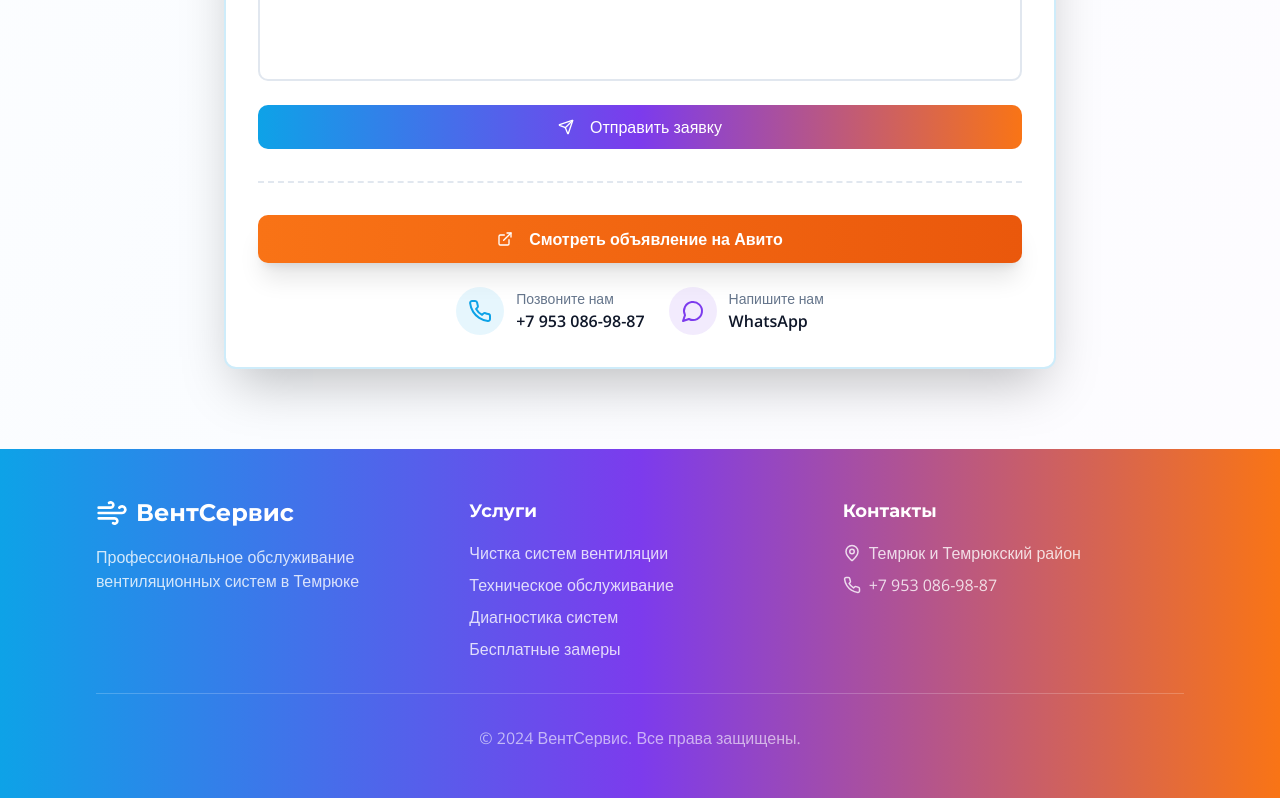
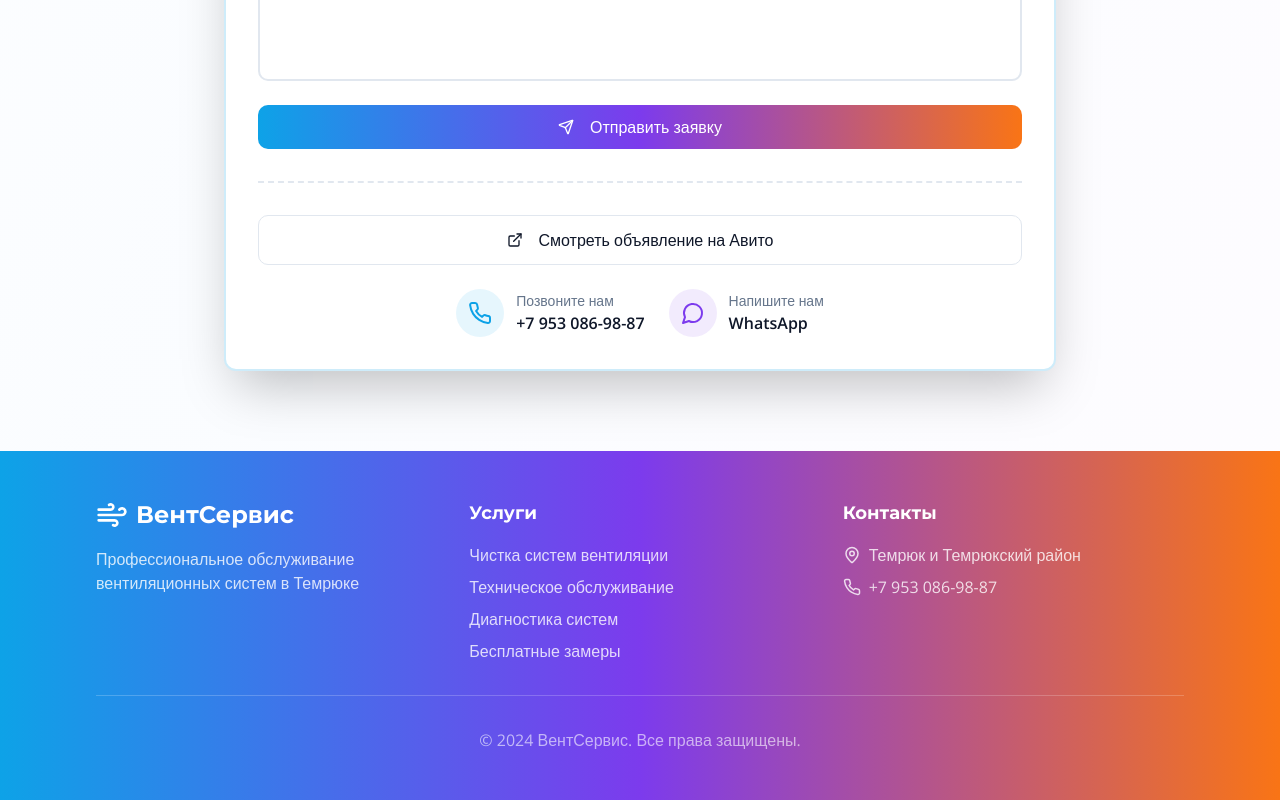
Before and after one commit to pr-poehali-dev/ventilation-cleaning-service-1, a React (Vite) app: page / in a window 1280 px wide. Shown: the part 2691-3491 px from the top of the page. Built offline with nearby package versions, Linux system fonts and the light colour scheme.

Commit message:
fix: унифицировать стиль оранжевой кнопки

```diff
--- a/src/pages/Index.tsx
+++ b/src/pages/Index.tsx
@@ -295,11 +295,12 @@ const Index = () => {
               <div className="mt-8 pt-8 border-t-2 border-dashed border-border">
                 <div className="mb-6">
                   <Button
+                    variant="outline"
                     size="lg"
-                    className="w-full bg-gradient-to-r from-orange-500 to-orange-600 hover:from-orange-600 hover:to-orange-700 text-white font-bold text-base py-6 shadow-xl hover:shadow-2xl transition-all duration-300 hover:scale-[1.02]"
+                    className="w-full text-base py-6 transition-all duration-300 hover:scale-[1.02]"
                     onClick={() => window.open(avitoLink, '_blank')}
                   >
-                    <Icon name="ExternalLink" className="mr-2" size={22} />
+                    <Icon name="ExternalLink" className="mr-2" size={20} />
                     Смотреть объявление на Авито
                   </Button>
                 </div>
```
